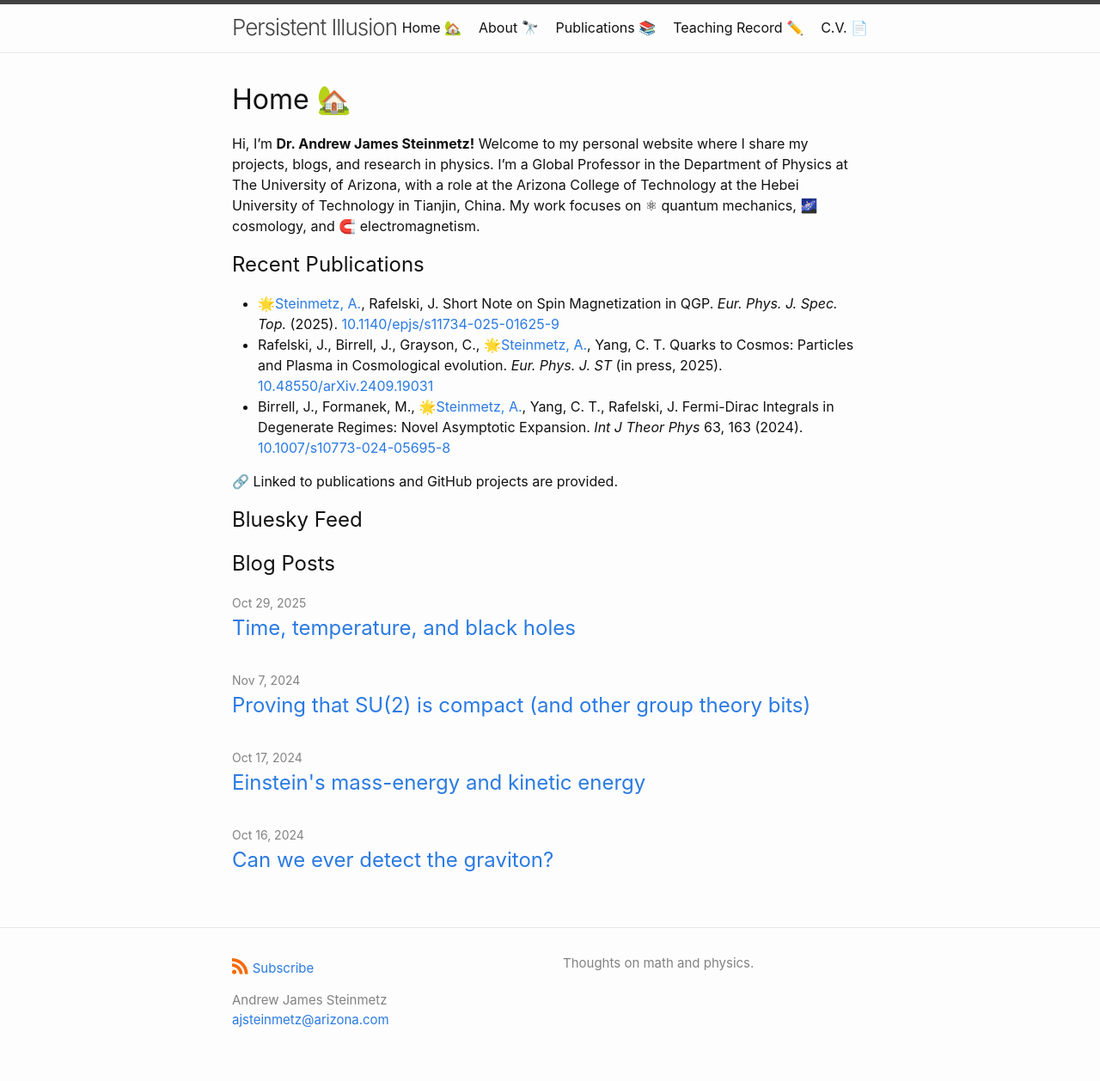
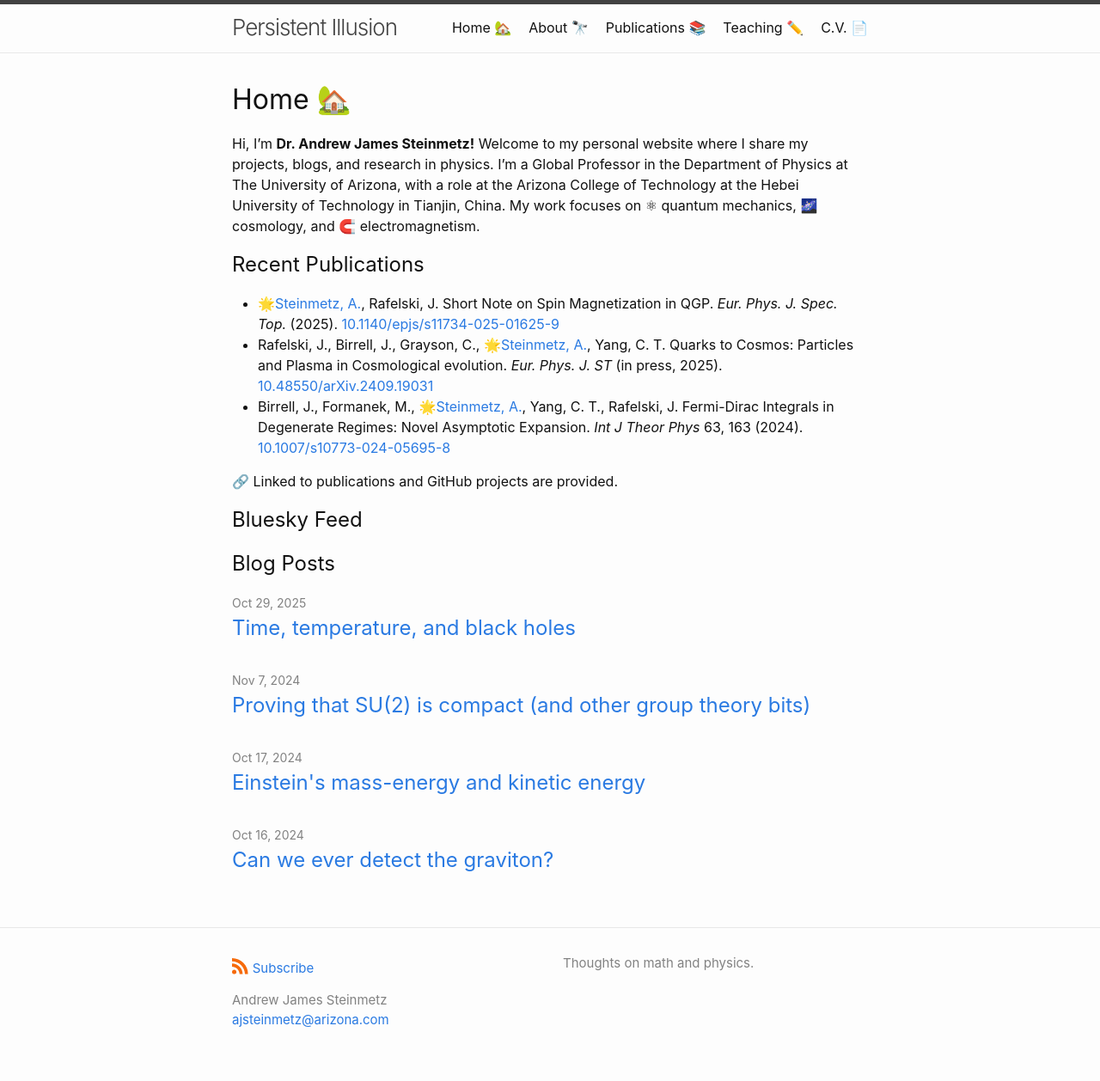
Before and after one commit to ajsteinmetz/ajsteinmetz.github.io, a Jekyll site: the page built from index.md, in a window 1280 px wide. Shown: the whole page at 86% size. Built offline with Jekyll 4.4.1, drawn with Linux system fonts in a browser that asks for light colours; our own code applies the rules of GitHub Pages for plain Markdown files; a script that is not in the unit is left out; comment, search, counter and statistics services are not loaded.

Commit message:
Update teaching.md

```diff
--- a/teaching.md
+++ b/teaching.md
@@ -1,4 +1,4 @@
-### Teaching Record ✏️
+### Teaching ✏️
 
 ### Teaching Experience (as Instructor-of-Record)\*
 
```
